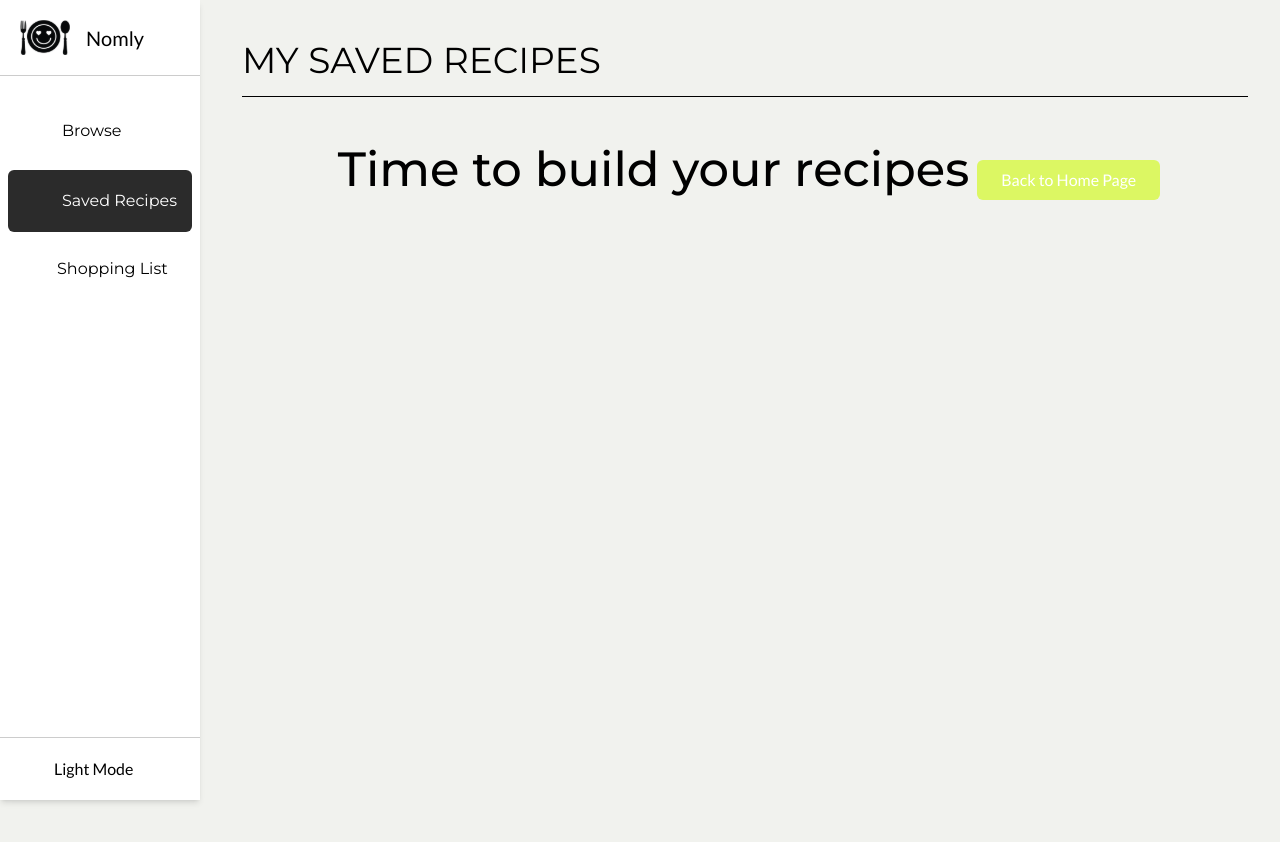
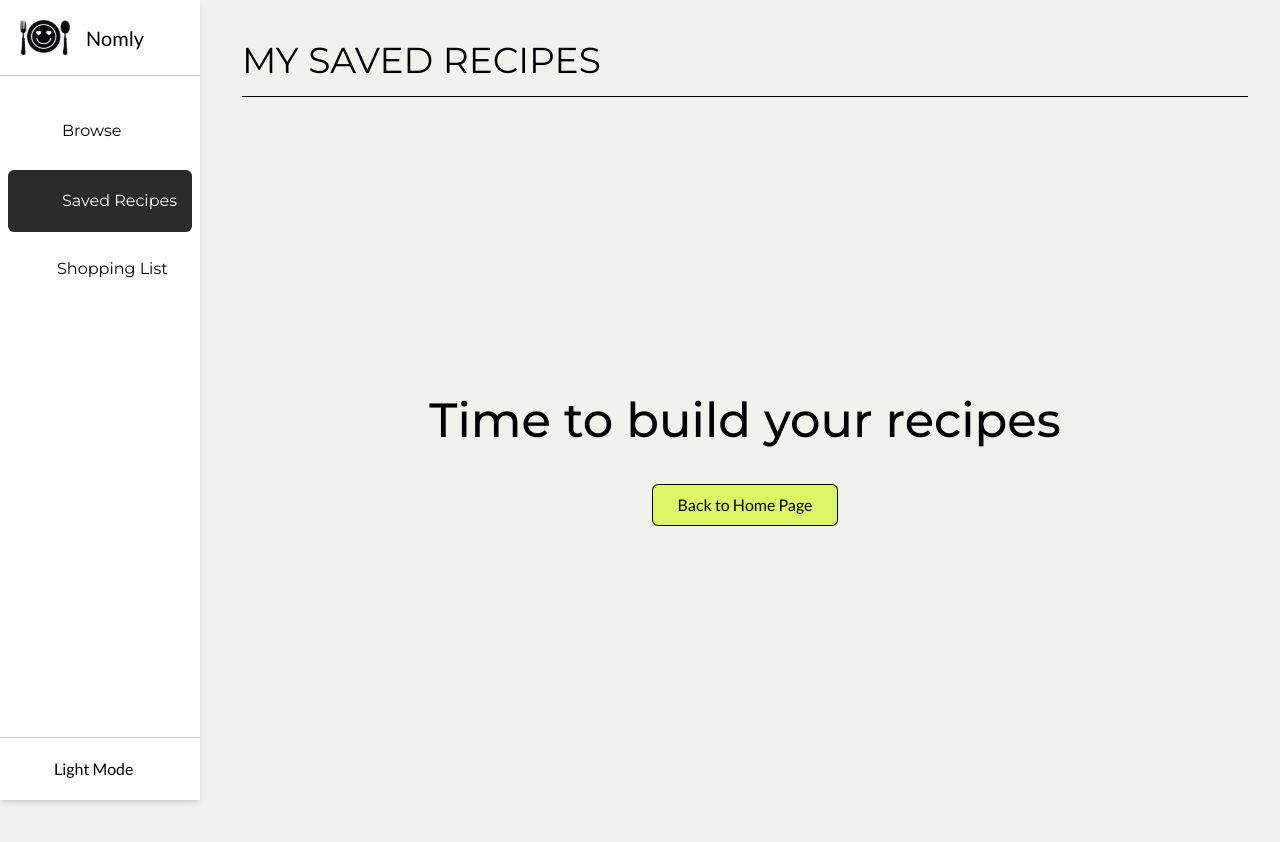
Before and after one commit to tinalin728/Recipe-Finder-API, a React (Vite) app: page /favorite in a window 1280 px wide. Shown: the top 842 px of the page. After the commit the page ends 817 px from the top, so only its background shows below. Built offline with nearby package versions, Linux system fonts and the light colour scheme; some icons are missing.

Commit message:
fixed loading and some design updates

```diff
--- a/src/hooks/fetchRecipes.js
+++ b/src/hooks/fetchRecipes.js
@@ -14,8 +14,9 @@ const fetchRecipes = (key, query, apiType) => {
             const storedRecipes = getStoredData(key);
             const lastFetchDate = localStorage.getItem(`${key}_date`) || "";
 
-            console.log(`Stored recipes for ${key}:`, storedRecipes);
-            console.log(`Last fetch date for ${key}:`, lastFetchDate);
+            // console.log(`Stored recipes for ${key}:`, storedRecipes);
+            // console.log(`Last fetch date for ${key}:`, lastFetchDate);
+            setIsLoading(true);
 
             let initialRecipes = [];
 
--- a/src/pages/Browse.jsx
+++ b/src/pages/Browse.jsx
@@ -39,7 +39,6 @@ export default function Browse({ toggleFav, savedFavs }) {
     //function for second fetch if initial fetch has no recipe.extendedIngredients
     const fetchDetailedRecipe = async (recipe) => {
         if (!recipe.id) return recipe; // Ensure the recipe has an ID
-        setLoading(true);
 
         try {
             const response = await fetch(`https://api.spoonacular.com/recipes/${recipe.id}/information?apiKey=${apiKey}&includeNutrition=false`);
@@ -51,8 +50,6 @@ export default function Browse({ toggleFav, savedFavs }) {
         } catch (error) {
             console.error("Error fetching detailed recipe details:", error);
             return recipe; // Return the original recipe if fetch fails
-        } finally {
-            setLoading(false);
         }
     };
 
@@ -151,10 +148,15 @@ export default function Browse({ toggleFav, savedFavs }) {
                 <h3 className="text-black dark:text-white normal-case leading-normal font-semibold">{title}</h3>
             </div>
 
-            {recipes && recipes.length > 0 ? (
+            {dayLoading || winterLoading ? (
+                <div className="flex justify-center items-center h-[50vh]">
+                    <h3 className="text-center">Loading...</h3>
+                </div>
+            ) : recipes && recipes.length > 0 ? (
                 <div className='grid gap-4 md:grid-cols-2 md:gap-6 lg:grid-cols-3 2xl:grid-cols-4'>
                     {recipes.map((recipe) => (
-                        <RecipeCard key={recipe.id}
+                        <RecipeCard
+                            key={recipe.id}
                             recipe={recipe}
                             placeholder={placeholder}
                             isFavorite={savedFavs.some((fav) => fav.id === recipe.id)}
@@ -163,12 +165,22 @@ export default function Browse({ toggleFav, savedFavs }) {
                     ))}
                 </div>
             ) : (
-                <h3 className="py-20 text-center border border-gray-500 border-dashed bg-gray-50 h-full normal-case dark:bg-sec-dark dark:border-primary-light ">
-                    {recipes ? "Sorry, We're out of requests for now. Please try again soon! 😓😢" : "Loading..."}
-                </h3>
+                <div className='flex justify-center items-center py-20 border border-dashed bg-gray-50 h-[50vh] dark:bg-sec-dark dark:border-primary-light'>
+                    <h3 className="text-center leading-normal normal-case">
+                        Sorry, We're out of requests for now. <br /> Please try again soon! 😓😢
+                    </h3>
+                </div>
             )}
+
         </section>
+
     );
+    useEffect(() => {
+        console.log("Day Recipes:", dayRecipes);
+        console.log("Winter Comfort Food:", winterComfortFood);
+        console.log("Loading state:", dayLoading, winterLoading);
+    }, [dayRecipes, winterComfortFood, dayLoading, winterLoading]);
+
 
 
     return (
--- a/src/pages/Fav.jsx
+++ b/src/pages/Fav.jsx
@@ -13,9 +13,7 @@ export default function Fav({ savedFavs = [], toggleFav }) {
         // Retrieve full recipes from localStorage
         const storedFavs = JSON.parse(localStorage.getItem('favs')) || [];
 
-        if (storedFavs.length > 0) {
-            setFavRecipes(storedFavs);
-        }
+        setFavRecipes(storedFavs);
 
         setLoading(false);
     }, [savedFavs]);  // Re-run if savedFavs changes
@@ -30,15 +28,17 @@ export default function Fav({ savedFavs = [], toggleFav }) {
                 {loading ? (
                     <p className="text-center text-gray-500">Loading...</p>
                 ) : favRecipes.length === 0 ? (
-                    <div className="text-center h-screen">
-                        <h1 className="p-2 inline-block">Time to build your recipes</h1>
+
+                    <div className="text-center h-[80vh] flex flex-col gap-4 justify-center items-center">
+                        <h1 className="p-2">Time to build your recipes</h1>
                         <button
                             onClick={() => navigate('/')}
-                            className="mt-4 px-6 py-2 bg-accent text-white rounded-md hover:bg-accent-darker"
+                            className="mt-4 px-6 py-2 border bg-accent rounded-md hover:bg-accent-darker"
                         >
                             Back to Home Page
                         </button>
                     </div>
+
                 ) : (
                     <div className="grid md:grid-cols-2 lg:grid-cols-3 gap-6 2xl:grid-cols-4">
                         {favRecipes.map((recipe) => (
```
Also changed, not shown: 1 other file (tests, documents, lock files or other folders).
